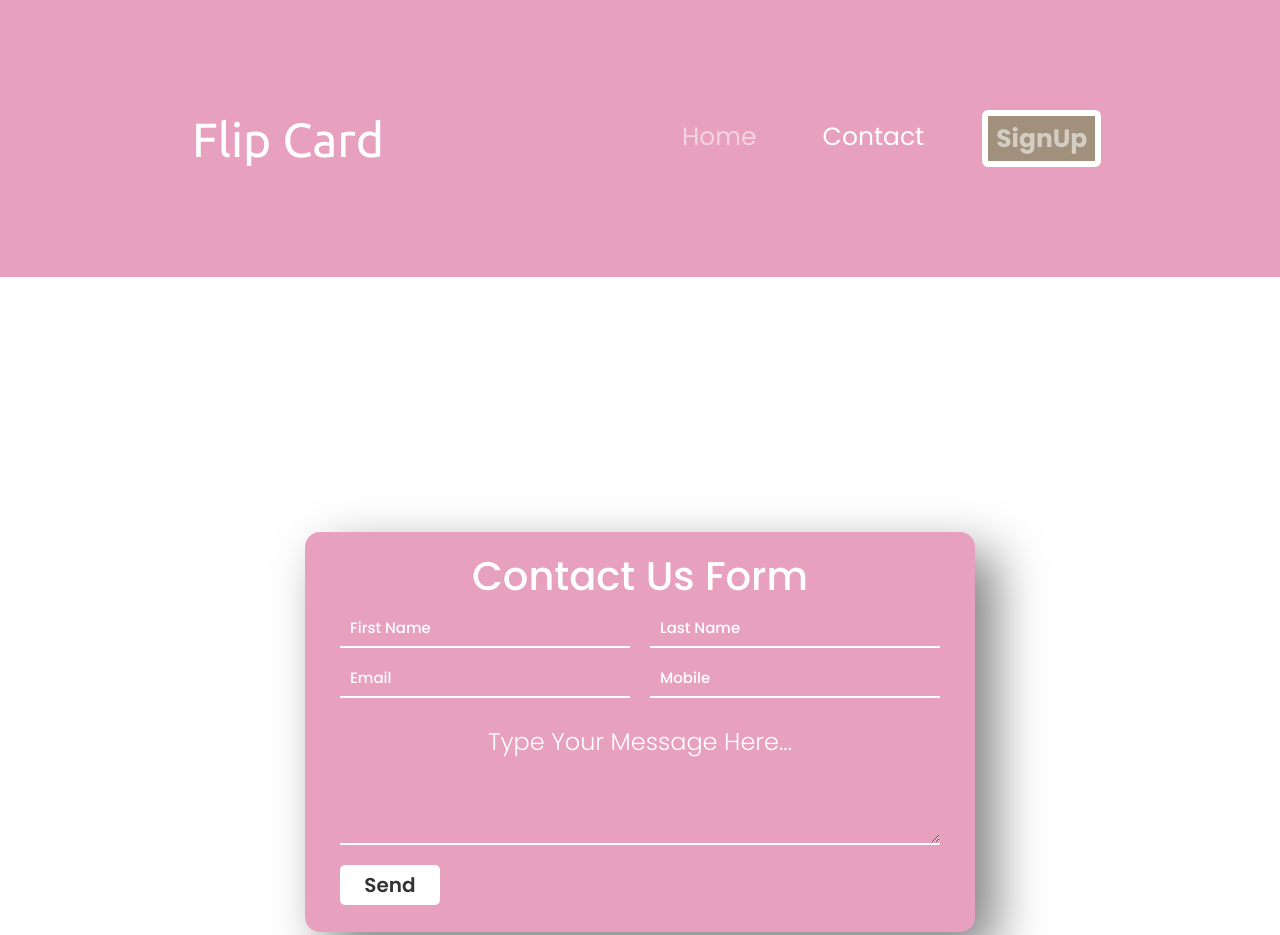
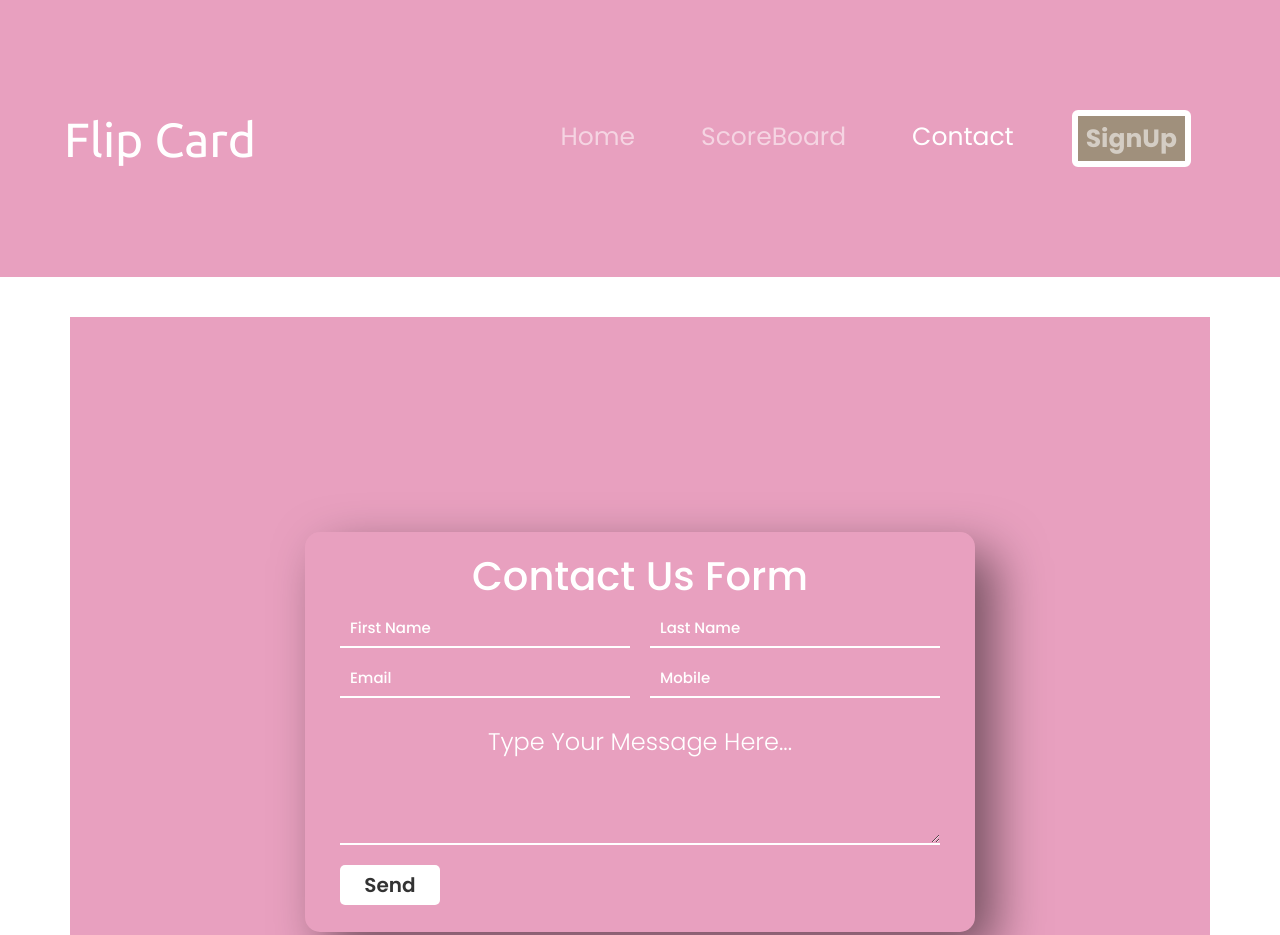
Before and after one commit to akashjpal/Card-Memory-Game, a plain HTML site: page Contact.html in a window 1280 px wide. Shown: the top 935 px of the page. Drawn offline with nearby package versions, Linux system fonts and the light colour scheme.

Commit message:
Updated contact.html

```diff
--- a/Contact.html
+++ b/Contact.html
@@ -312,18 +312,18 @@ a.google span{
     }
 
 }
-body{
+ body{
         font-family: "Montserrat",sans-serif;
         font-size: 25px;
         text-align: center;
         }
         .first{
-            padding: 7% 15%;
+            padding: 7% 5%;
             background-color: #E8A0BF;
             color: white;
         }
         .collapse{
-            margin-left: 25%;
+            margin-left: 20%;
         }
         .nav-item{
             padding-left: 50px;
@@ -357,9 +357,6 @@ body{
             font-weight: bold;
 
         }
-        .container1{
-            background-color: #fff;
-        }
         .log{
             padding: 4px;
             border: 6px solid white;
@@ -369,6 +366,8 @@ body{
             background-color: rgb(160, 144, 124);
             /* background-color: white; */
         }
+
+
         </style>
 
 
@@ -392,13 +391,16 @@ body{
             <div class="collapse navbar-collapse" id="navbarNav">
                 <ul class="navbar-nav">
                     <li class="nav-item">
-                        <a class="nav-link " aria-current="page" href="main_page.html">Home</a>
+                        <a class="nav-link " aria-current="page" href="/">Home</a>
+                    </li>
+                    <li class="nav-item ">
+                        <a class="nav-link " href="/Scoreboard">ScoreBoard</a>
                     </li>
                     <li class="nav-item">
                         <a class="nav-link active" href="#">Contact</a>
                     </li>
                     <li class="nav-item log1">
-                        <a class="nav-link log" href="Login.html">SignUp</a>
+                        <a class="nav-link log" href="Registeration.html">SignUp</a>
                     </li>
                 </ul>
             </div>
```
